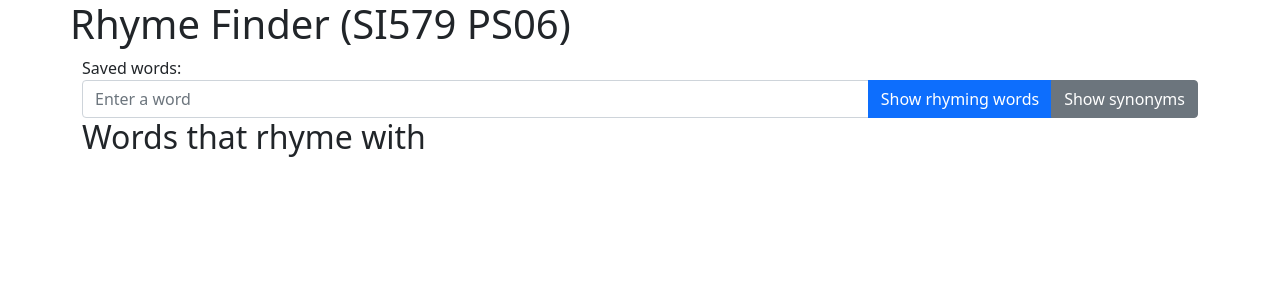
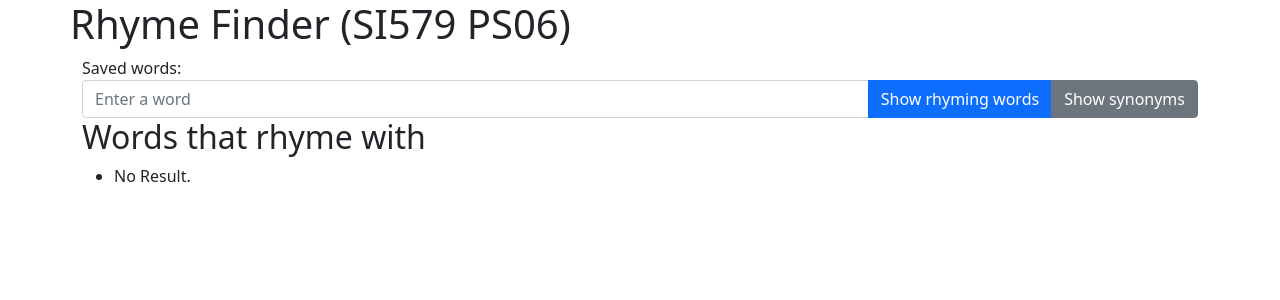
Before and after one commit to am1785/si_579_ps06, a React (Create React App) app: page / in a window 1280 px wide. Shown: the top 300 px of the page. Built offline with nearby package versions, Linux system fonts and the light colour scheme.

Commit message:
implemented no result component

```diff
--- a/src/Finder.js
+++ b/src/Finder.js
@@ -39,6 +39,15 @@ function Finder(){
 
     useEffect(() => {
         setOutputs([]);
+        if (RHYME_WORDS && Object.keys(RHYME_WORDS).length === 0) {
+            const rhyme_word = <NoResult />;
+            output_elements.push(<ul>{rhyme_word}</ul>);
+            let newOutput = output_elements;
+            setOutputs(newOutput);
+            const new_desc = `Words that rhyme with ${searchWordInput.current.value}`;
+            setDescription(new_desc);
+        }
+        else {
             for(const [key,value] of Object.entries(RHYME_WORDS)){
                 const word_elements = [];
                 output_elements.push(<h2>{key} Syllables:</h2>);
@@ -52,10 +61,19 @@ function Finder(){
             setOutputs(newOutput);
             const new_desc = `Words that rhyme with ${searchWordInput.current.value}`;
             setDescription(new_desc);
+        }
     }, [RHYME_WORDS]);
 
     useEffect(() => {
         setOutputs([]);
+        if (SYN_WORDS && Object.keys(SYN_WORDS).length === 0) {
+            const syn_word = <NoResult />;
+            output_elements.push(<ul>{syn_word}</ul>);
+            let newOutput = output_elements;
+            setOutputs(newOutput);
+            const new_desc = `Words have similar meanings to ${searchWordInput.current.value}`;
+            setDescription(new_desc);
+        } else {
         const word_elements = [];
         for(const word of SYN_WORDS){
             const syn_word = <RhymeWord text={word['word']} onSave= {() => addSavedWord(word['word'])} />;
@@ -66,6 +84,7 @@ function Finder(){
         setOutputs(newOutput);
         const new_desc = `Words that have similar meanings to ${searchWordInput.current.value}`;
         setDescription(new_desc);
+        }
     }, [SYN_WORDS]);
 
     // useEffect(() => {
@@ -73,6 +92,9 @@ function Finder(){
     //     console.log(SAVED_WORDS_COUNTER);
     // }, [words_to_be_saved]);
 
+    function NoResult (props){
+        return <li>No Result.</li>;
+    }
 
     async function getRhymes(rel_rhy) {
         let response = await fetch(`https://api.datamuse.com/words?${(new URLSearchParams({rel_rhy})).toString()}`);
```
Lines whose indentation alone changed are shown as unchanged.
